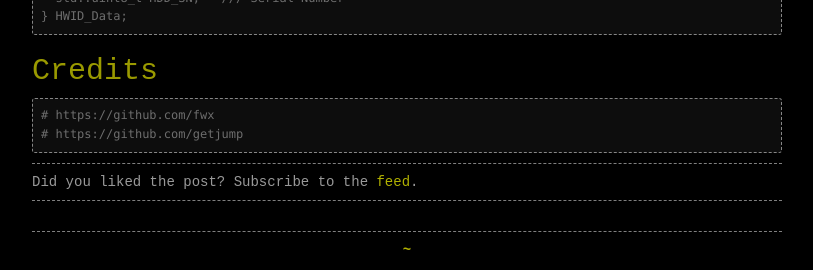
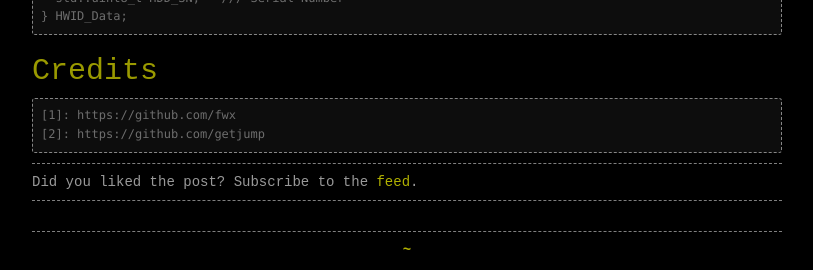
Before and after one commit to cpz/cpz.github.io, a Jekyll site: the page built from _posts/2020/2020-01-18-CSPL-Anti-Cheat-Analysis.md, in a window 1280 px wide. Shown: the part 1852-2122 px from the top of the page, without its empty margins (233-1046 px from the left). Built offline with Jekyll 4.4.1, drawn with Linux system fonts in a browser that asks for light colours; comment, search, counter and statistics services are not loaded.

Commit message:
Update 2020-01-18-CSPL-Anti-Cheat-Analysis.md

```diff
--- a/_posts/2020/2020-01-18-CSPL-Anti-Cheat-Analysis.md
+++ b/_posts/2020/2020-01-18-CSPL-Anti-Cheat-Analysis.md
@@ -107,8 +107,10 @@ struct {
 ## Credits
 
 ~~~
-# https://github.com/fwx
-# https://github.com/getjump
+[1]: https://github.com/fwx
+[2]: https://github.com/getjump
 ~~~
 
+[2]: https://github.com/getjump
+[1]: https://github.com/fwx
 [0]: http://www.cyberforum.ru/beta-testing/thread1207634.html
```
